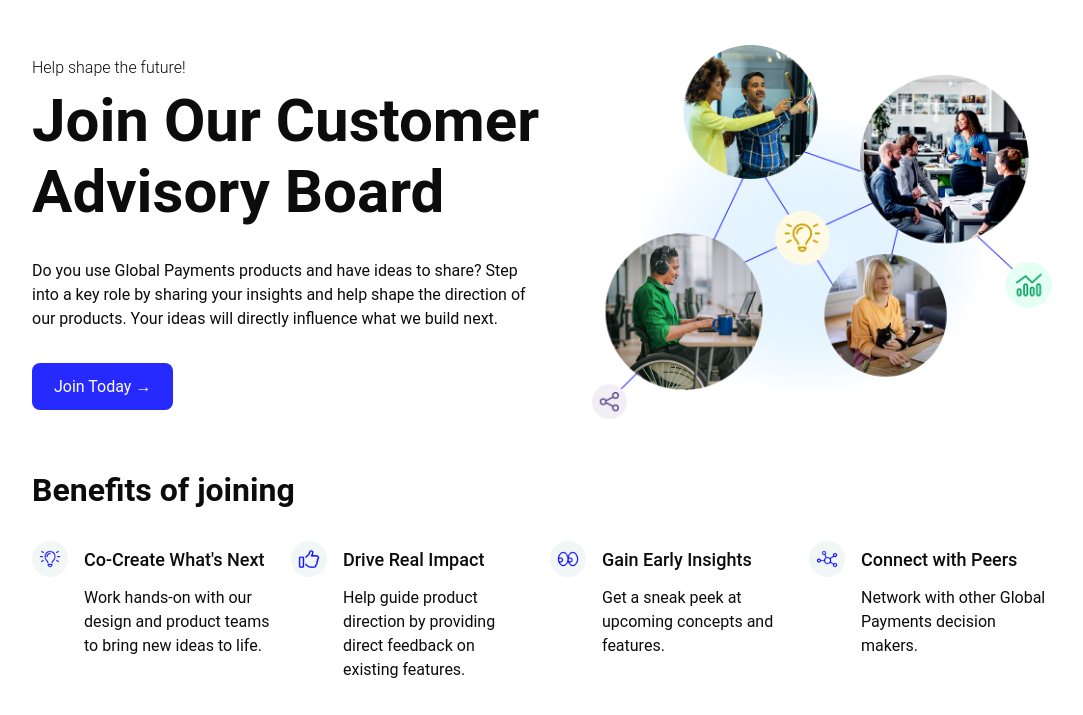
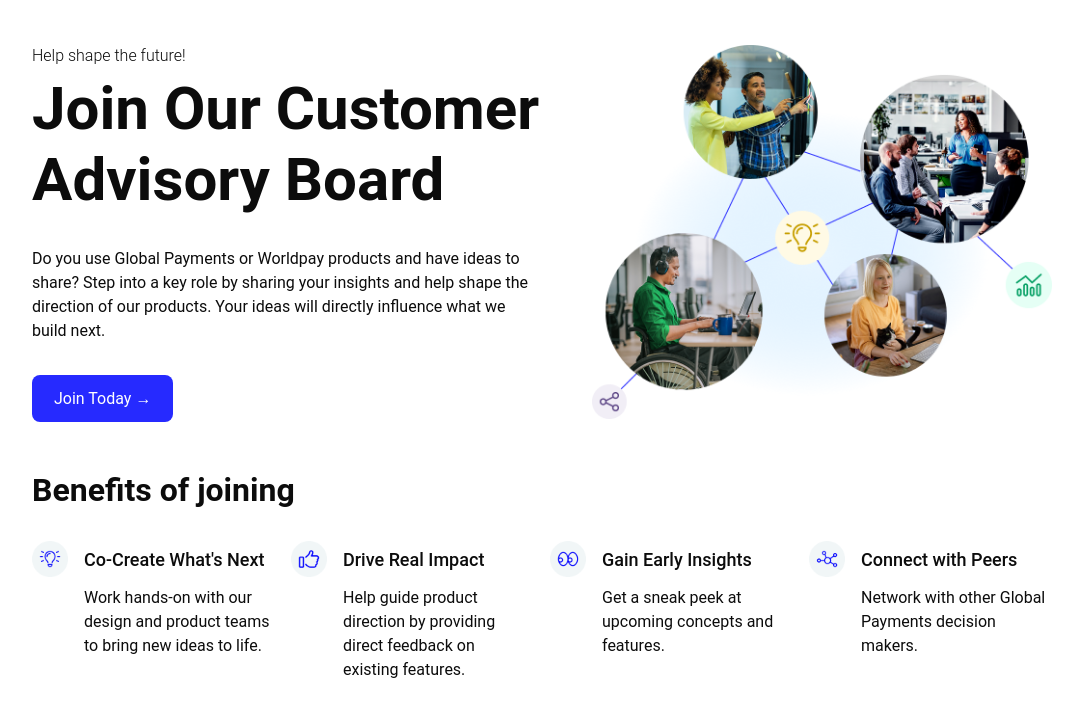
Before and after one commit to jorgefelico-gp/CAB_Static, a website: page cab/index.html in a window 1280 px wide. Shown: the part 85-800 px from the top of the page, without its empty margins (98-1181 px from the left). Drawn offline with Linux system fonts and the light colour scheme.

Commit message:
Update index.html

```diff
--- a/cab/index.html
+++ b/cab/index.html
@@ -22,7 +22,7 @@
             <div class="hero-text">
                 <small>Help shape the future!</small>
                     <h1>Join Our Customer Advisory Board</h1>
-                        <p>Do you use Global Payments products and have ideas to share? Step into a key role by sharing your insights and help shape the direction of our products. Your ideas will directly influence what we build next.</p>
+                        <p>Do you use Global Payments or Worldpay products and have ideas to share? Step into a key role by sharing your insights and help shape the direction of our products. Your ideas will directly influence what we build next.</p>
                             <a href="https://www.userinterviews.com/opt-in/n5ErHmzSSgZcgPHkzLUgNmdS" class="button" target="_blank">Join Today &rarr;</a>
             </div>
 
```
